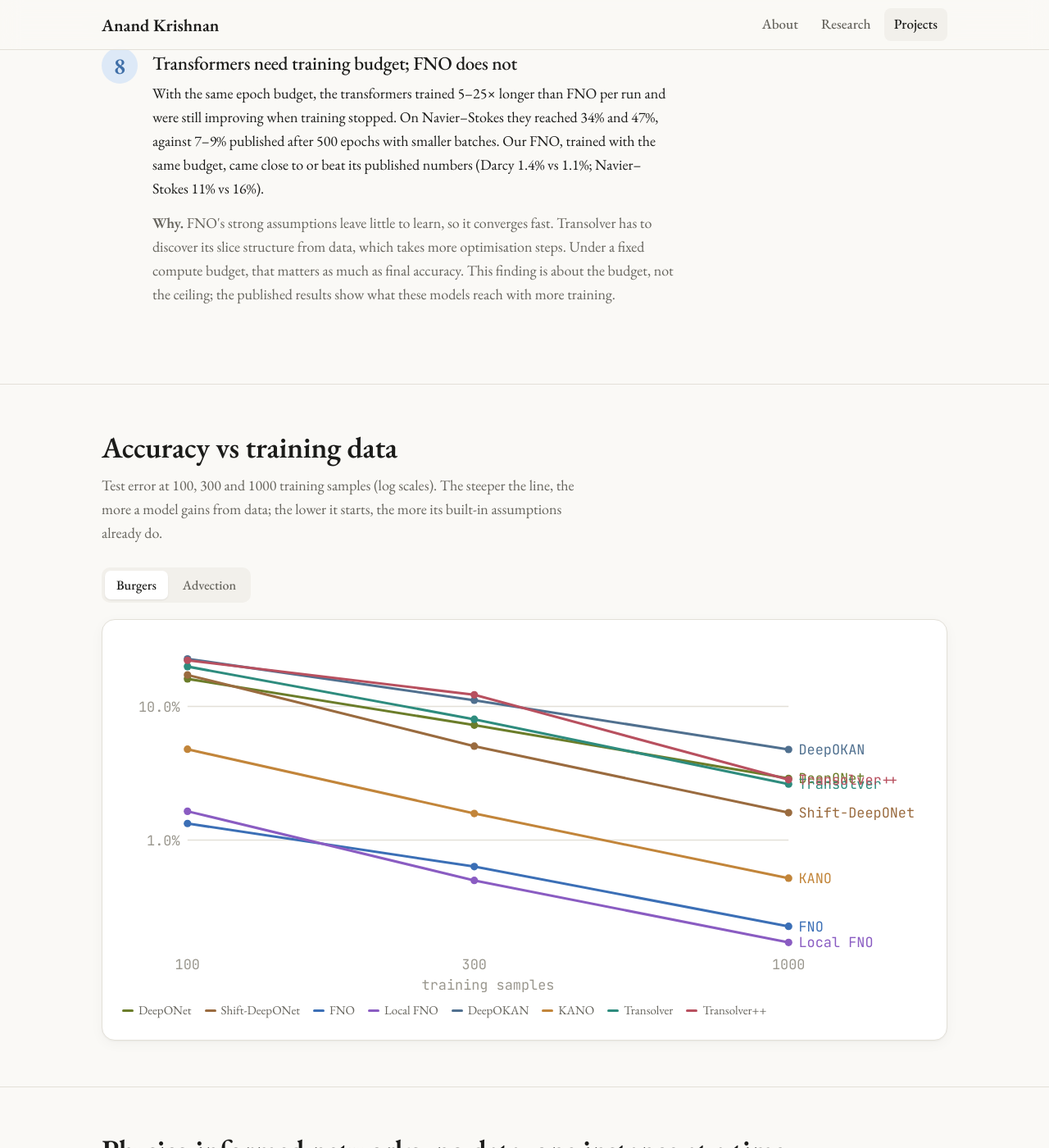
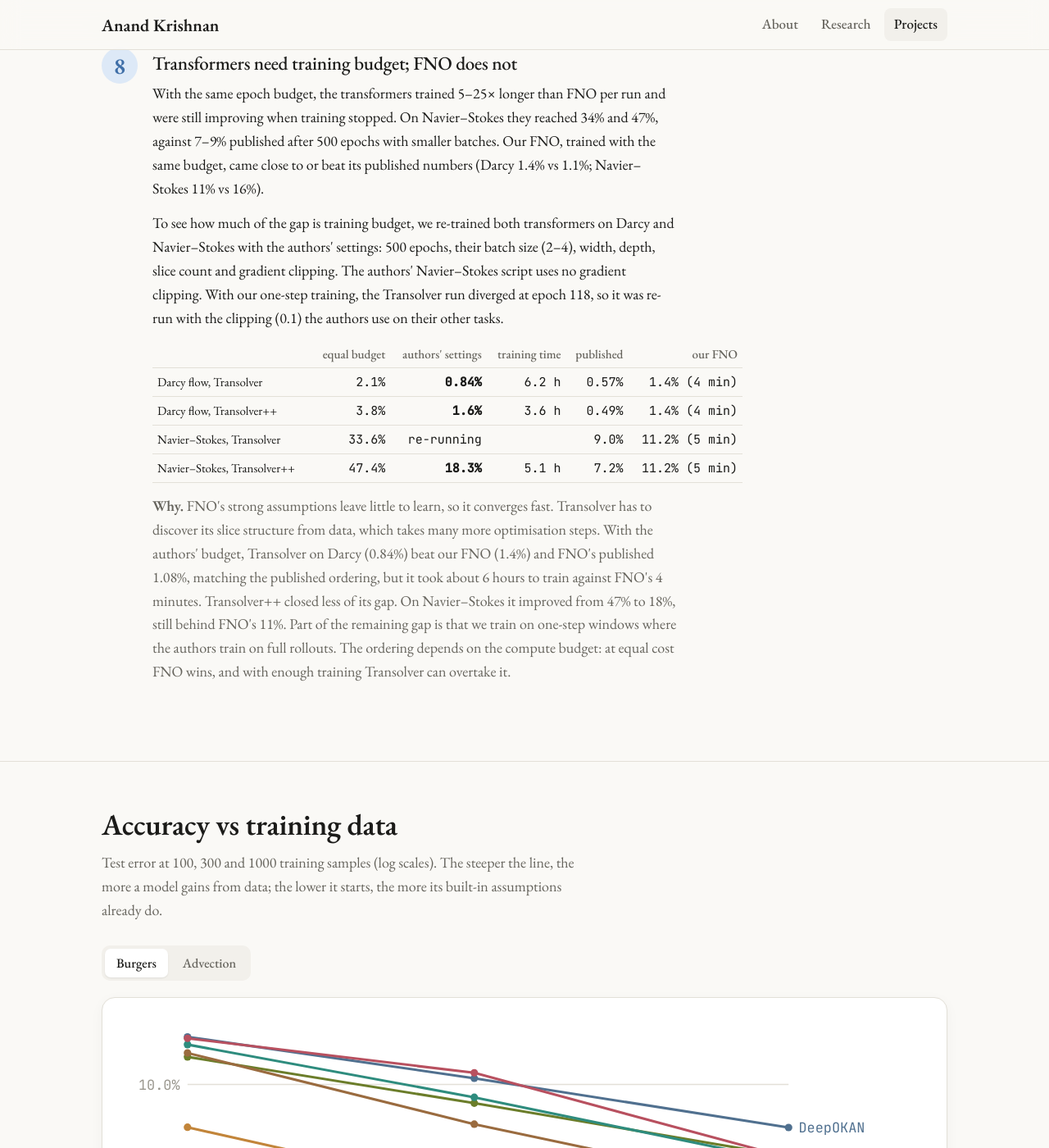
Before and after one commit to anandk97/anandk97.github.io, a Jekyll site: the page projects/operators/index.html, which Jekyll copies as it is, in a window 1280 px wide and 1400 px high, scrolled down 7493 px. Shown: the whole window at 82% size. Built offline with Jekyll 4.4.1, drawn with Linux system fonts in a browser that asks for light colours; some of the changed text lies outside the part shown.

Commit message:
Neural operators: transformers at the authors' settings (Darcy, NS Transolver++)
Co-Authored-By: Claude Opus 5.5 <noreply@anthropic.com>

```diff
--- a/projects/operators/index.html
+++ b/projects/operators/index.html
@@ -398,10 +398,18 @@ text.ax { font: 11px "JetBrains Mono", monospace; fill: var(--faint); }
         improving when training stopped. On Navier–Stokes they reached 34% and 47%, against 7–9% published after 500
         epochs with smaller batches. Our FNO, trained with the same budget, came close to or beat its published numbers
         (Darcy 1.4% vs 1.1%; Navier–Stokes 11% vs 16%).</p>
+      <p>To see how much of the gap is training budget, we re-trained both transformers on Darcy and Navier–Stokes with
+        the authors' settings: 500 epochs, their batch size (2–4), width, depth, slice count and gradient clipping. The
+        authors' Navier–Stokes script uses no gradient clipping. With our one-step training, the Transolver run
+        diverged at epoch 118, so it was re-run with the clipping (0.1) the authors use on their other tasks.</p>
+      <div id="authors-table"></div>
       <p class="why"><b>Why.</b> FNO's strong assumptions leave little to learn, so it converges fast. Transolver has to
-        discover its slice structure from data, which takes more optimisation steps. Under a fixed compute budget,
-        that matters as much as final accuracy. This finding is about the budget, not the ceiling; the published
-        results show what these models reach with more training.</p>
+        discover its slice structure from data, which takes many more optimisation steps. With the authors' budget,
+        Transolver on Darcy (0.84%) beat our FNO (1.4%) and FNO's published 1.08%, matching the published ordering, but
+        it took about 6 hours to train against FNO's 4 minutes. Transolver++ closed less of its gap. On Navier–Stokes it
+        improved from 47% to 18%, still behind FNO's 11%. Part of the remaining gap is that we train on one-step windows
+        where the authors train on full rollouts. The ordering depends on the compute budget: at equal cost FNO wins,
+        and with enough training Transolver can overtake it.</p>
     </div>
   </div>
 </div></section>
@@ -873,6 +881,20 @@ fetch("operators-data.json").then(r => r.json()).then(D => {
     }
     draw();
   })();
+
+  // transformers at the authors' settings
+  (() => {
+    const A = D.authors || {}, el = document.getElementById("authors-table");
+    if (!el) return;
+    const PUB = { darcy: { transolver: 0.0057, transolver_pp: 0.0049 }, ns: { transolver: 0.0900, transolver_pp: 0.0719 } };
+    let h = `<table class="lit" style="max-width:720px;margin:6px 0 14px"><tr><th></th><th>equal budget</th><th>authors' settings</th><th>training time</th><th>published</th><th>our FNO</th></tr>`;
+    for (const t of ["darcy", "ns"]) for (const m of ["transolver", "transolver_pp"]) {
+      const eq = (D.main[t] || {})[m], au = (A[t] || {})[m], fno = (D.main[t] || {}).fno;
+      h += `<tr><td>${TASKS[t][0]}, ${NAMES[m]}</td><td>${eq ? pct(eq.err) : "—"}</td><td>${au ? "<b>" + pct(au.err) + "</b>" : "re-running"}</td>` +
+        `<td>${au ? (au.train_min / 60).toFixed(1) + " h" : ""}</td><td>${pct(PUB[t][m])}</td><td>${fno ? pct(fno.err) + " (" + fno.train_min.toFixed(0) + " min)" : ""}</td></tr>`;
+    }
+    el.innerHTML = h + `</table>`;
+  })();
 });
 </script>
 </body>
```
Also changed, not shown: projects/operators/operators-data.json.
